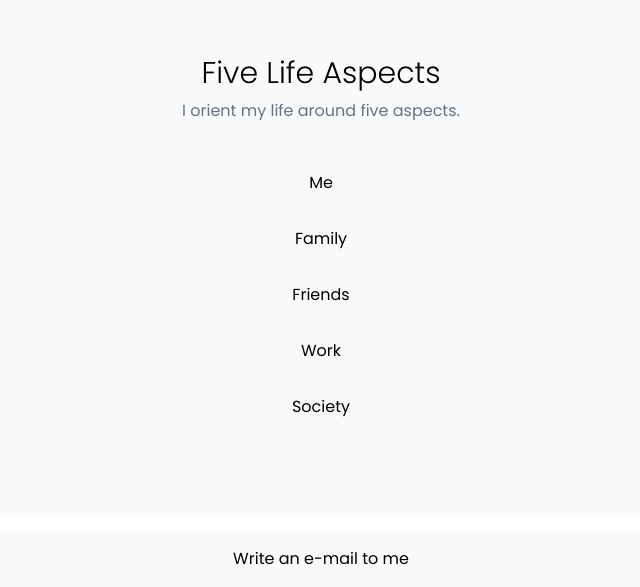
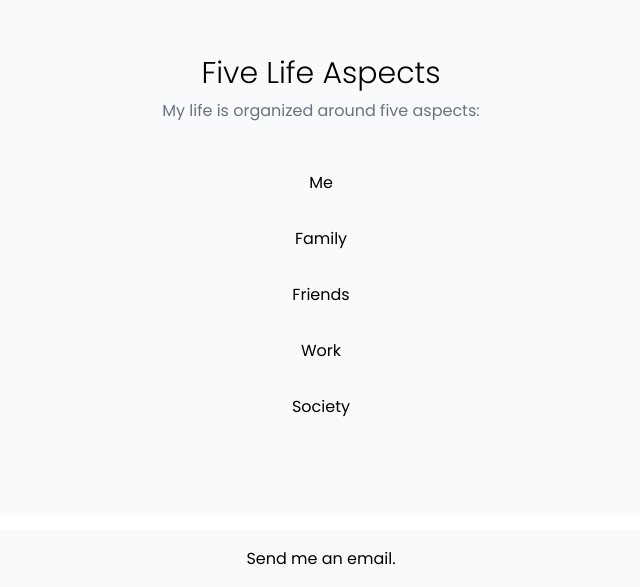
Before and after one commit to PJurke/philipjurke, a Next.js app: page / in a window 1280 px wide. Shown: the part 681-1268 px from the top of the page, without its empty margins (319-959 px from the left). Built offline with nearby package versions, Linux system fonts and the light colour scheme.

Commit message:
use different words

```diff
--- a/app/_components/FiveLifeAspectsSection.tsx
+++ b/app/_components/FiveLifeAspectsSection.tsx
@@ -5,7 +5,7 @@ export default function FiveLifeAspectsSection() {
     return (
         <section className="bg-slate-50 col-span-12 grid-cols-subgrid py-10 lg:py-20 text-center">
             <h2 className="font-light text-3xl">Five Life Aspects</h2>
-            <p className="mt-2 text-gray-500">I orient my life around five aspects.</p>
+            <p className="mt-2 text-gray-500">My life is organized around five aspects:</p>
             <ul className="mt-8">
                 { lifeAspects.map((aspect) => (
                     <li className="p-4" key={aspect}>{aspect}</li>
--- a/components/Footer.tsx
+++ b/components/Footer.tsx
@@ -3,7 +3,7 @@ import { JSX } from "react";
 export function Footer(): JSX.Element {
     return (
         <footer className="bg-slate-50 mt-4 p-4 text-center">
-            <a className="hover:underline" href="mailto:webmaster@philipjurke.de">Write an e-mail to me</a>
+            <a className="hover:underline" href="mailto:webmaster@philipjurke.de">Send me an email.</a>
         </footer>
     );
 }
```
